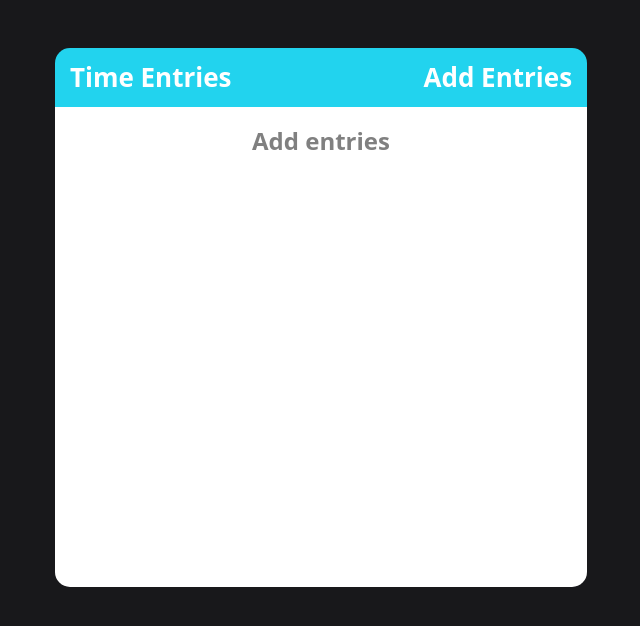
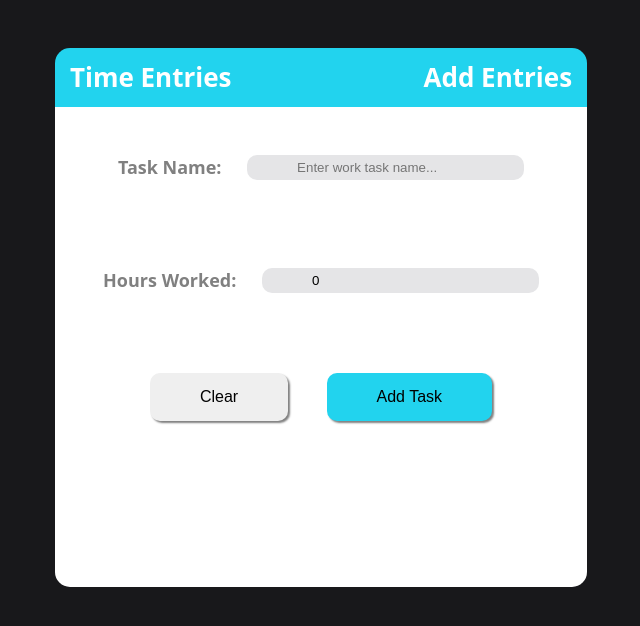
Before and after one commit to joshuadrom03/Mini-Time-Tracker, a React (Vite) app in the folder mini-time-tracker/: page /add in a window 1280 px wide. Shown: the top 626 px of the page, without its empty margins (319-959 px from the left). Built offline with nearby package versions, Linux system fonts and the light colour scheme.

Commit message:
finished addEntries page styling,added clear btn functionality and form setup

```diff
--- a/mini-time-tracker/src/css/AddEntries.css
+++ b/mini-time-tracker/src/css/AddEntries.css
@@ -8,4 +8,59 @@
     border-bottom-left-radius: 15px;
     border-bottom-right-radius: 15px;
     font-size: 12px;
+    max-height: 60vh;
+    gap: 3vh;
 }
+
+.input-div{
+    margin-top: 4vh;
+    display: flex;
+    align-items:center;
+    gap: 2vw;
+}
+
+#task-name{
+    display: flex;
+    background-color: rgb(229, 229, 231);
+    border: none;
+    border-radius: 10px;
+    padding: 5px 50px;
+}
+
+#hours-worked{
+    background-color: rgb(229, 229, 231);
+    border: none;
+    border-radius: 10px;
+    padding: 5px 50px;
+}
+
+.button-div{
+    display: flex;
+    margin-top: 5vh;
+    gap: 3vw;
+}
+
+.clear-btn{
+    box-shadow: 2px 2px 2px gray;
+    font-size: 16px;
+    border:none;
+    padding: 15px 50px;
+    border-radius: 10px;
+}
+
+.clear-btn:hover{
+    cursor: pointer;
+}
+
+.add-task-btn{
+    box-shadow: 2px 2px 2px  gray;
+    font-size: 16px;
+    border:none;
+    padding: 15px 50px;
+    border-radius: 10px;
+    background-color: rgb(34 211 238);
+}
+
+.add-task-btn:hover{
+    cursor: pointer;
+}
--- a/mini-time-tracker/src/pages/AddEntries.tsx
+++ b/mini-time-tracker/src/pages/AddEntries.tsx
@@ -1,10 +1,52 @@
+import { useState } from "react"
 import "../css/AddEntries.css"
+
+function handleClick(taskName: string,hoursWorked: number,setTasks : Function) {
+    console.log("task name: ",taskName)
+    console.log("hours worked: ",hoursWorked)
+    setTasks ((prev:[]) => [...prev, {name: taskName, hours: hoursWorked}])
+}
 
 export const AddEntries = () => {
 
+    const [tasks,setTasks] = useState([])
+    const [taskName, setTaskName] = useState("")
+    const [hoursWorked, setHoursWorked] = useState(0)
+
+    const handleClear = () =>{
+        setTaskName("");
+        setHoursWorked(0);
+    }
+
     return(
         <div className="add-container">
-            <h1>Add entries</h1>
+            <div className="input-div">
+                <h2>Task Name:</h2>
+                <input
+                type="text"
+                placeholder="Enter work task name..."
+                name="taskName"
+                id="task-name"
+                value={taskName}
+                onChange={(e) => setTaskName(e.target.value)}
+                />
+            </div>
+            <div className="input-div">
+                <h2>Hours Worked:</h2>
+                <input
+                type="number"
+                placeholder="Enter hours worked..."
+                name="hoursWorked"
+                id="hours-worked"
+                value={hoursWorked}
+                onChange={(e) => setHoursWorked(Number(e.target.value))}
+                 />
+            </div>
+
+            <div className="button-div">
+                <button className="clear-btn" onClick={handleClear} >Clear</button>
+                <button className="add-task-btn" onClick={() => {handleClick(taskName,hoursWorked,setTasks)}}>Add Task</button>
+            </div>
         </div>
 
     )
```
